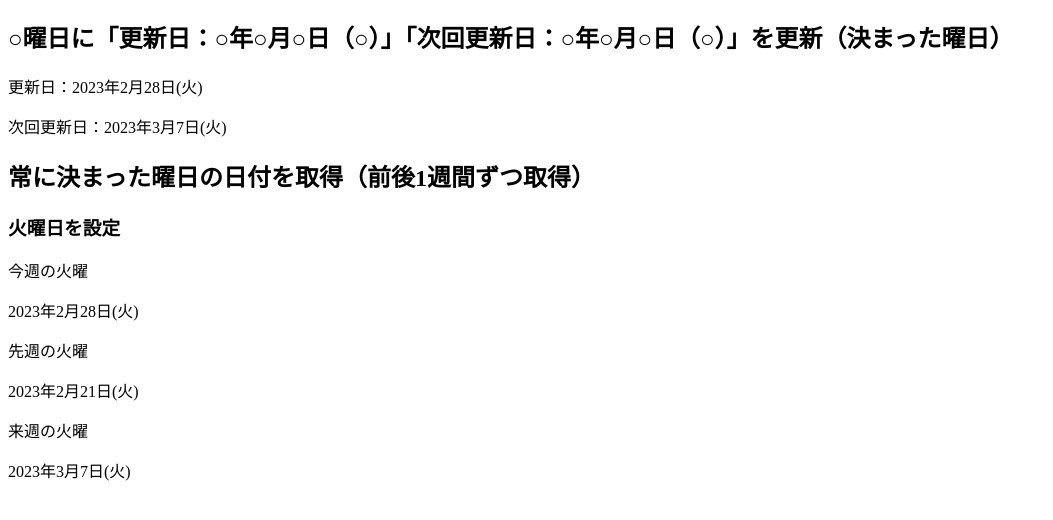
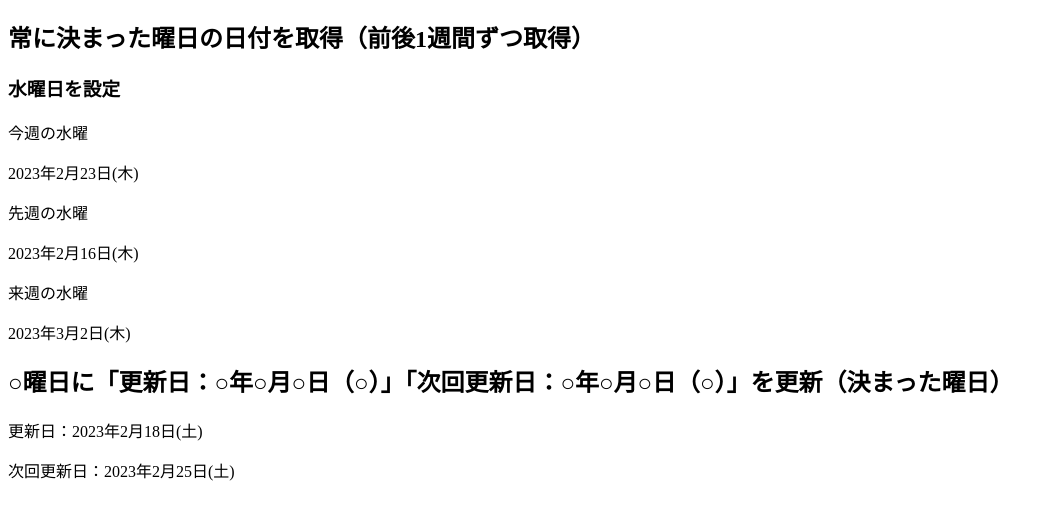
Before and after one commit to graphicocolo/JavaScript, a plain HTML site: page date/index.html in a window 1280 px wide. Shown: the part 70-590 px from the top of the page, without its empty margins (0-1053 px from the left). Drawn offline with Linux system fonts and the light colour scheme.

Commit message:
決まった曜日の取得について値渡しにリファクタリング

```diff
--- a/date/date.js
+++ b/date/date.js
@@ -1,89 +1,119 @@
 const dateFunc = (() => {
 
-  // 1. タイムスタンプから日本語表記でフォーマットされた日付を返す
-  // 2. ○曜日に「更新日：○年○月○日（○）」「次回更新日：○年○月○日（○）」を更新（決まった曜日に更新）
-  // 3. 常に決まった曜日の日付を取得（前後1週間ずつ取得）
+  // 1. 日本語表記でフォーマットされた日付を返す
+  // 2. 常に決まった曜日の日付を取得（前後1週間ずつ取得）
+  // 3. ○曜日に「更新日：○年○月○日（○）」「次回更新日：○年○月○日（○）」を更新（決まった曜日に更新）
 
-  // HTML から曜日の設定を可能にしたい
+  // 課題：HTML から曜日の設定を可能にしたい
 
+  // ベースの日付
   const today = new Date();
+  // このまま使用すると参照渡しになるため使用する際はgetTime()をはさむ
+  // const useDate = new Date(today.getTime());
 
-  // 1. タイムスタンプから日本語表記でフォーマットされた日付を返す
-  const formattedDate = (timestamp) => {
-    const date = new Date(timestamp);
+  // https://qiita.com/jkr_2255/items/304b6326c7fc54e0aaa2
+  // Dateをコピーしたい場合、bar=new Date(foo.getTime())このように、既存のDateから時間値を取り出して、それをコンストラクタに投げることで、同じ値を持った新規オブジェクトを作ることができます。bar=new Date(foo)のようにも書けます。この形でも、fooはいったんプリミティブに変換されて数値となっているので、動作としては同じですし、コピーコンストラクタにも見えるので意味を取りづらいこともないでしょう。
+  // https://cly7796.net/blog/javascript/copy-dates-with-javascript/
+
+  // 表示要素
+  // 今週の○曜
+  const displayDayOfThisWeek = document.querySelectorAll('.dayOfThisWeek');
+  // 先週の○曜
+  const displayDayOfPrevWeek = document.querySelectorAll('.dayOfPrevWeek');
+  // 来週の○曜
+  const displayDayOfNextWeek = document.querySelectorAll('.dayOfNextWeek');
+  // 更新日
+  const displayUpdatedDay = document.querySelectorAll('.updatedDay');
+  // 次回更新日
+  const displayNextUpdatedDay = document.querySelectorAll('.nextUpdateDay');
+
+  // 1. 日本語表記でフォーマットされた日付を返す
+  const formattedDate = (Date) => {
     const options = { weekday: 'short', year: 'numeric', month: 'long', day: 'numeric' };
-    return date.toLocaleDateString('ja-JP', options);
+    return Date.toLocaleDateString('ja-JP', options);
   }
-  // console.log('日本表記でフォーマットされた今日の日付：' + formattedDate(today.getTime()));
 
-  // 2. 「更新日：○年○月○日（○）」を表示させる要素の取得
-  const elmUpdatedDay = document.querySelectorAll('.updatedDay');
-  // 2. 「次回更新日：○年○月○日（○）」を表示させる要素の取得
-  const elmNextUpdatedDay = document.querySelectorAll('.nextUpdateDay');
+  // 2. 今週の○曜日を取得
+  // 求めたい曜日に応じて引数 number に、0から6の間の数字を足す
+  // 日曜日0、月曜日1、火曜日2、水曜日3、木曜日4、金曜日5、土曜日6
+  const getDateBaseDayOfThisWeek = (number) => {
+    const dateBaseDayOfThisWeek = new Date(today.getTime());
+    // 目的の今週の曜日の日付
+    dateBaseDayOfThisWeek.setDate(dateBaseDayOfThisWeek.getDate() - dateBaseDayOfThisWeek.getDay() + number);
+    return formattedDate(dateBaseDayOfThisWeek);
+  }
+  // 変数に入れると使い回し可能
+  const dayOfThisWeek = getDateBaseDayOfThisWeek(4);
 
-  // 2. 決まった曜日の日付を取得
-  // number に入れる数字は以下の通り
-  // 日曜日：7、月曜日：8、火曜日：9、水曜日：10、木曜日：11、金曜日：12、土曜日：13
-  const getDateDayOfWeek = (number) => {
-    const dateDayOfWeek = new Date(today.getTime() + ((number - today.getDay()) % 7) * 24 * 60 * 60 * 1000);
-    return dateDayOfWeek;
-  };
+  // 2. 先週の○曜日を取得
+  // 求めたい曜日に応じて引数 number に、0から6の間の数字を足す
+  // 日曜日0、月曜日1、火曜日2、水曜日3、木曜日4、金曜日5、土曜日6
+  const getDateBaseDayOfPrevWeek = (number) => {
+    const dateBaseDayOfPrevWeek = new Date(today.getTime());
+    // 目的の先週の曜日の日付
+    dateBaseDayOfPrevWeek.setDate(dateBaseDayOfPrevWeek.getDate() - dateBaseDayOfPrevWeek.getDay() + number - 7);
+    return formattedDate(dateBaseDayOfPrevWeek);
+  }
+  // 変数に入れると使い回し可能
+  const dayOfPrevWeek = getDateBaseDayOfPrevWeek(4);
 
-  // 2. 決まった曜日のさらに一週間後の日付を取得
-  const getNextDateDayOfWeek = (number) => {
-    const nextDateDayOfWeek = new Date(today.getTime() + ((number - today.getDay()) % 7) * 24 * 60 * 60 * 1000 + (7 * 24 * 60 * 60 * 1000));
-    return nextDateDayOfWeek;
-  };
+  // 2. 来週の○曜日を取得
+  // 求めたい曜日に応じて引数 number に、0から6の間の数字を足す
+  // 日曜日0、月曜日1、火曜日2、水曜日3、木曜日4、金曜日5、土曜日6
+  const getDateBaseDayOfNextWeek = (number) => {
+    const dateBaseDayOfNextWeek = new Date(today.getTime());
+    // 目的の来週の曜日の日付
+    dateBaseDayOfNextWeek.setDate(dateBaseDayOfNextWeek.getDate() - dateBaseDayOfNextWeek.getDay() + number + 7);
+    return formattedDate(dateBaseDayOfNextWeek);
+  }
+  // 変数に入れると使い回し可能
+  const dayOfNextWeek = getDateBaseDayOfNextWeek(4);
 
-  // 2. 決まった曜日のさらに一週間前の日付を取得
-  const getPrevDateDayOfWeek = (number) => {
-    const prevDateDayOfWeek = new Date(today.getTime() + ((number - today.getDay()) % 7) * 24 * 60 * 60 * 1000 - (7 * 24 * 60 * 60 * 1000));
-    return prevDateDayOfWeek;
-  };
+  // 2. 今週の○曜日を表示
+  displayDayOfThisWeek.forEach((thisDateItem) => {
+    thisDateItem.append(dayOfThisWeek);
+  });
 
-  // 2. 今日が日曜日か月曜日か火曜日の場合
-  if (today.getDay() >= 0 && today.getDay() <= 2) {
-    elmUpdatedDay.forEach((prevUpdateItem) => {
-      prevUpdateItem.append(formattedDate(getPrevDateDayOfWeek(9)));
+  // 2. 先週の○曜日を表示
+  displayDayOfPrevWeek.forEach((prevDateItem) => {
+    prevDateItem.append(dayOfPrevWeek);
+  });
+
+  // 2. 来週の○曜日を表示
+  displayDayOfNextWeek.forEach((nextDateItem) => {
+    nextDateItem.append(dayOfNextWeek);
+  });
+
+  // 3. 決まった曜日を更新日とする
+  // 今日がその日より前の曜日なら先週の更新日を表示
+  // 今日がその日より後の曜日なら今週の更新日を表示
+
+  // 更新日の曜日を設定
+  // 日曜日0、月曜日1、火曜日2、水曜日3、木曜日4、金曜日5、土曜日6
+  const updatedDayOfWeek = 6;
+  // 今日の曜日を取得（0〜6の値で取得される）
+  const todayDayOfWeek = new Date(today.getTime()).getDay();
+  // 今週の更新日を取得
+  const updatedDateDayOfThisWeek = getDateBaseDayOfThisWeek(updatedDayOfWeek);
+  // 先週の更新日を取得
+  const updatedDateDayOfPrevWeek = getDateBaseDayOfPrevWeek(updatedDayOfWeek);
+  // 今週の更新日を取得
+  const updatedDateDayOfNextWeek = getDateBaseDayOfNextWeek(updatedDayOfWeek);
+
+  if (updatedDayOfWeek > todayDayOfWeek) {
+    displayUpdatedDay.forEach((prevThisItem) => {
+      prevThisItem.append(updatedDateDayOfPrevWeek);
     });
-    elmNextUpdatedDay.forEach((nextUpdateItem) => {
-      nextUpdateItem.append(formattedDate(getDateDayOfWeek(9)));
-    });
-  // 2. 今日が水曜日か木曜日か金曜日か土曜日の場合
-  } else if ((today.getDay() === 3) || (today.getDay() >= 4 && today.getDay() <= 6)) {
-    elmUpdatedDay.forEach((thisUpdateItem) => {
-      thisUpdateItem.append(formattedDate(getDateDayOfWeek(9)));
-    });
-    elmNextUpdatedDay.forEach((nextUpdateItem) => {
-      nextUpdateItem.append(formattedDate(getNextDateDayOfWeek(9)));
+    displayNextUpdatedDay.forEach((thisDateItem) => {
+      thisDateItem.append(updatedDateDayOfThisWeek);
     });
   } else {
-    return;
+    displayUpdatedDay.forEach((nextThisItem) => {
+      nextThisItem.append(updatedDateDayOfThisWeek);
+    });
+    displayNextUpdatedDay.forEach((nextDateItem) => {
+      nextDateItem.append(updatedDateDayOfNextWeek);
+    });
   }
 
-  // 3. 今週の火曜日
-  const thisTuesday = getDateDayOfWeek(9);
-  const displayDayOfThisWeek = document.querySelectorAll('.dayOfThisWeek');
-  displayDayOfThisWeek.forEach((thisDateItem) => {
-    thisDateItem.append(formattedDate(thisTuesday));
-  });
-
-  // 3. 先週の火曜日
-  const prevTuesday = getPrevDateDayOfWeek(9);
-  const displayDayOfPrevWeek = document.querySelectorAll('.dayOfPrevWeek');
-  displayDayOfPrevWeek.forEach((prevDateItem) => {
-    prevDateItem.append(formattedDate(prevTuesday));
-  });
-
-  // 3. 来週の火曜日
-  const nextTuesday = getNextDateDayOfWeek(9);
-  const displayDayOfNextWeek = document.querySelectorAll('.dayOfNextWeek');
-  displayDayOfNextWeek.forEach((nextDateItem) => {
-    nextDateItem.append(formattedDate(nextTuesday));
-  });
-
-  // const nextTuesday = new Date(thisTuesday.getTime() + (7 * 24 * 60 * 60 * 1000));
-  // ↓これでもいけたが該当曜日を超えるとエラーかも
-  // const nextTuesday = new Date(today.getTime() + (9 - today.getDay()) * 24 * 60 * 60 * 1000);
-
 })();
--- a/date/index.html
+++ b/date/index.html
@@ -10,19 +10,19 @@
   <h1 class="title -article">日付関連</h1>
   <section class="clm">
     <div class="item">
+      <h2 class="title -clm">常に決まった曜日の日付を取得（前後1週間ずつ取得）</h2>
+      <h3>水曜日を設定</h3>
+      <p class="txt">今週の水曜</p>
+      <p class="txt dayOfThisWeek"></p>
+      <p class="txt">先週の水曜</p>
+      <p class="txt dayOfPrevWeek"></p>
+      <p class="txt">来週の水曜</p>
+      <p class="txt dayOfNextWeek"></p>
+    </div>
+    <div class="item">
       <h2 class="title -clm">○曜日に「更新日：○年○月○日（○）」「次回更新日：○年○月○日（○）」を更新（決まった曜日）</h2>
       <p class="txt updatedDay">更新日：</p>
       <p class="txt nextUpdateDay">次回更新日：</p>
-    </div>
-    <div class="item">
-      <h2 class="title -clm">常に決まった曜日の日付を取得（前後1週間ずつ取得）</h2>
-      <h3>火曜日を設定</h3>
-      <p class="txt">今週の火曜</p>
-      <p class="txt dayOfThisWeek"></p>
-      <p class="txt">先週の火曜</p>
-      <p class="txt dayOfPrevWeek"></p>
-      <p class="txt">来週の火曜</p>
-      <p class="txt dayOfNextWeek"></p>
     </div>
   </section>
   <script src="date.js"></script>
```
Also changed, not shown: date/bk230223-01date.js (added, +89 -0 lines), date/bk230223-02date.js (added, +87 -0 lines).
